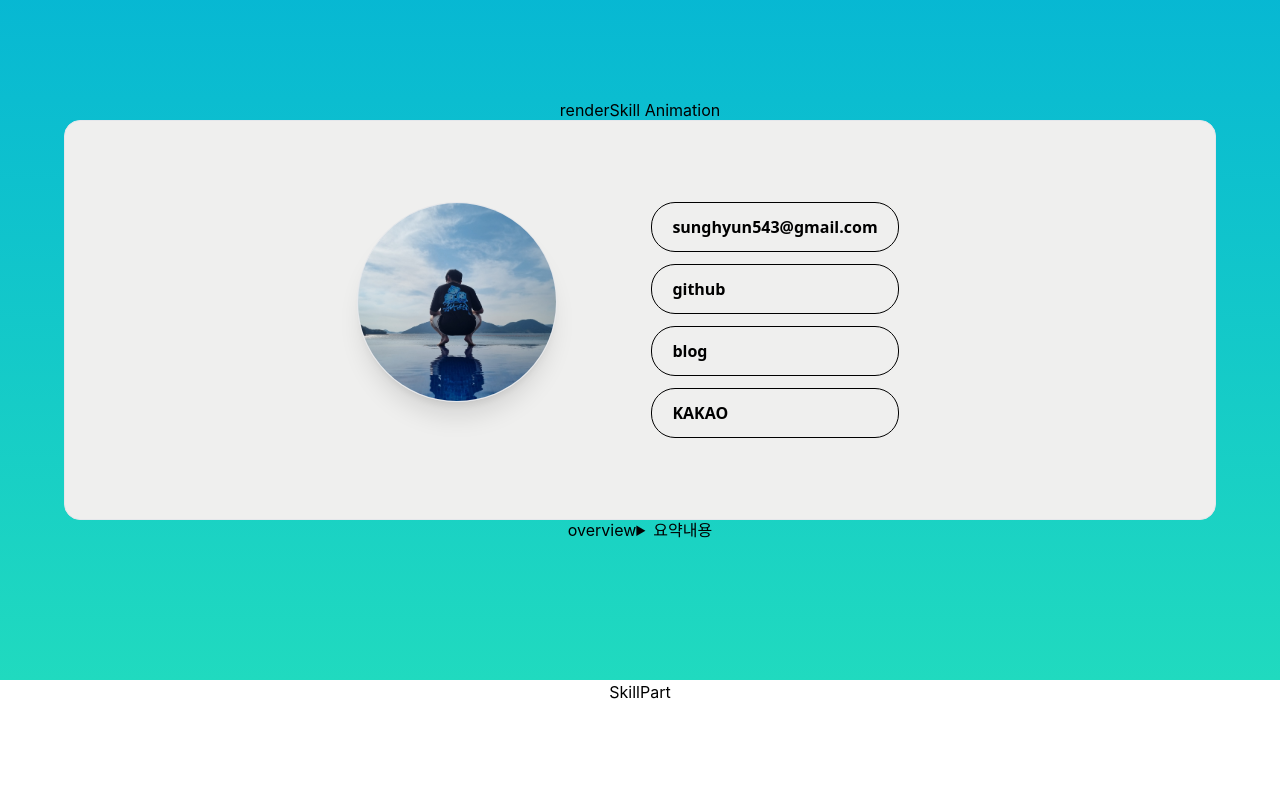
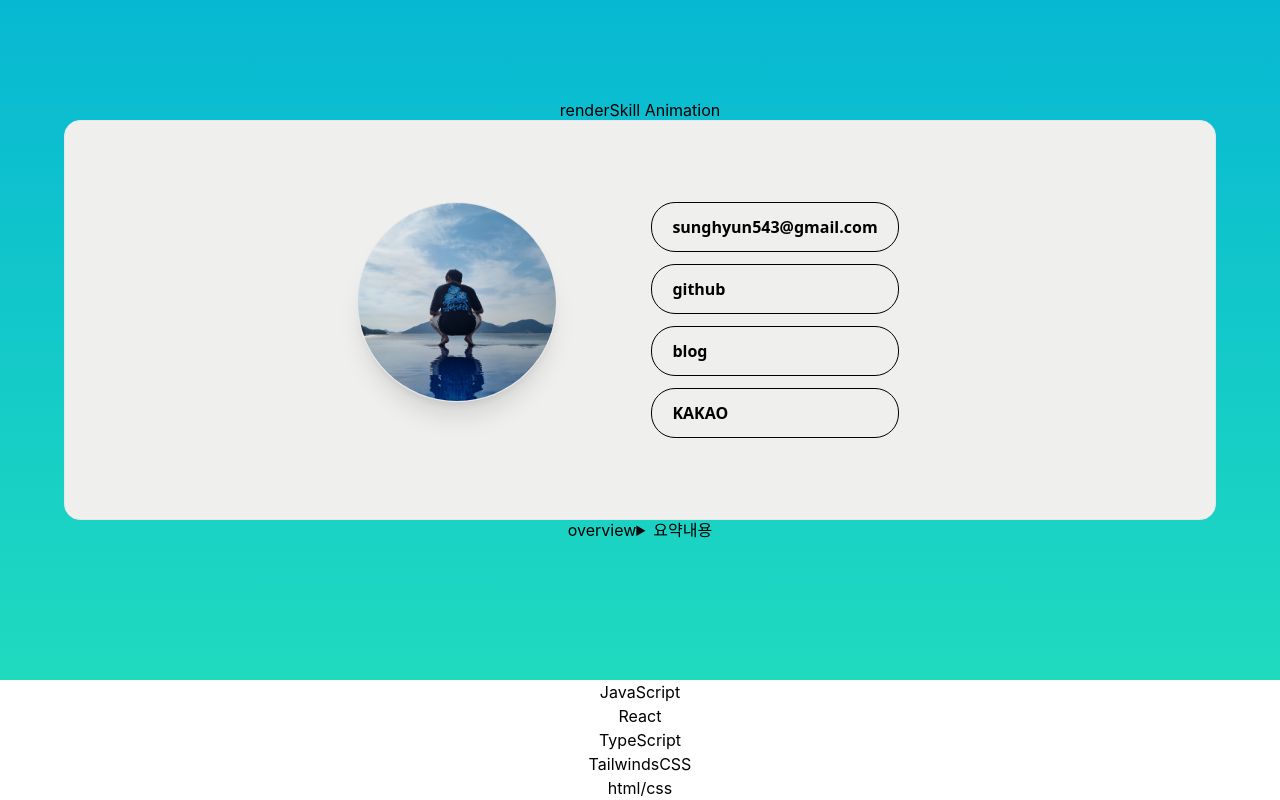
Before and after one commit to sunghyun-biblee/MyPortfolio, a React (Create React App) app: page / in a window 1280 px wide. Shown: the part 922-1722 px from the top of the page. Before the commit the page ends 1626 px from the top, so only its background shows below. Built offline with nearby package versions, Linux system fonts and the light colour scheme.

Commit message:
skill component 수정

```diff
--- a/src/components/skill/SkillPart.tsx
+++ b/src/components/skill/SkillPart.tsx
@@ -1,5 +1,15 @@
 import React from "react";
 
 export const SkillPart = () => {
-  return <div>SkillPart</div>;
+  return (
+    <div>
+      <ul>
+        <li>JavaScript</li>
+        <li>React</li>
+        <li>TypeScript</li>
+        <li>TailwindsCSS</li>
+        <li>html/css</li>
+      </ul>
+    </div>
+  );
 };
```
